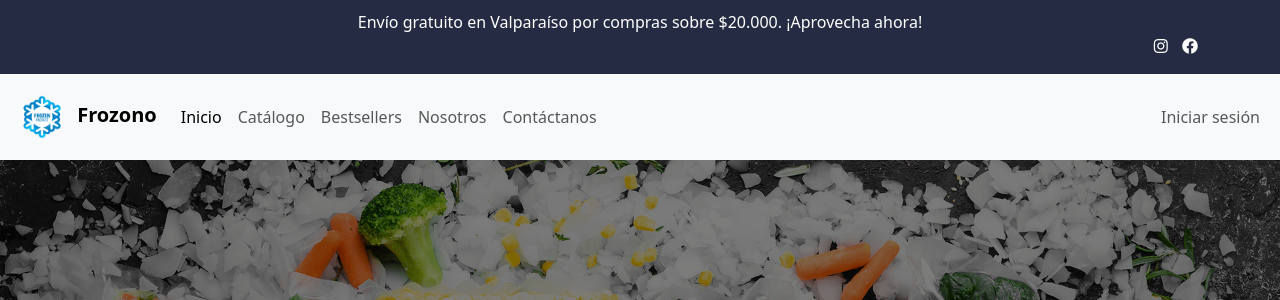
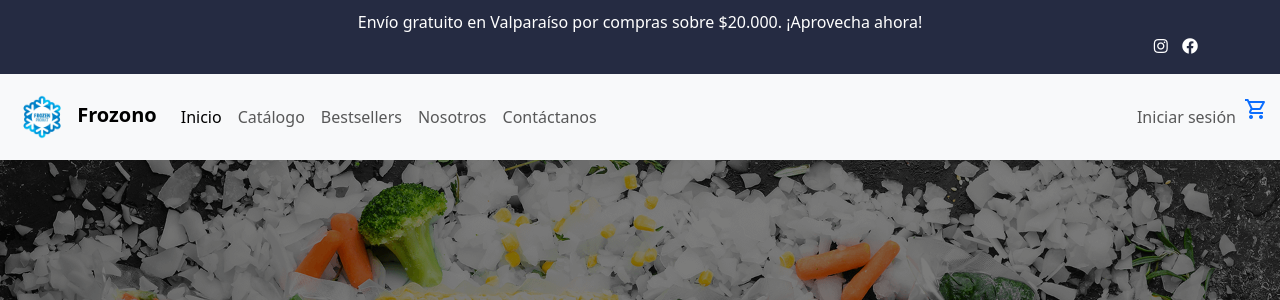
Before and after one commit to maricons/HuevotamaAppWeb, a Django app: page / in a window 1280 px wide. Shown: the top 300 px of the page. Run offline with Django 4.2, Linux system fonts and the light colour scheme; some libraries are stand-ins or nearby versions.

Commit message:
home fixed

```diff
--- a/frozono/app/static/css/estilos.css
+++ b/frozono/app/static/css/estilos.css
@@ -214,3 +214,17 @@ footer a{
         font-weight: 500; /* Peso de la fuente */
 
 }
+
+a:hover,
+a:focus{
+
+    cursor: pointer !important;
+}
+
+.material-symbols-outlined {
+  font-variation-settings:
+  'FILL' 0,
+  'wght' 400,
+  'GRAD' 0,
+  'opsz' 24
+}
--- a/frozono/app/templates/app/home.html
+++ b/frozono/app/templates/app/home.html
@@ -13,6 +13,7 @@
   <link rel="preconnect" href="https://fonts.googleapis.com">
   <link rel="preconnect" href="https://fonts.gstatic.com" crossorigin>
   <link href="https://fonts.googleapis.com/css2?family=Montserrat:ital,wght@0,537;1,537&display=swap" rel="stylesheet">
+  <link rel="stylesheet" href="https://fonts.googleapis.com/css2?family=Material+Symbols+Outlined:opsz,wght,FILL,GRAD@20..48,100..700,0..1,-50..200" />
 
 
   <title>Congelados | Frozono.cl </title>
@@ -70,7 +71,12 @@
           <li class="nav-item">
             <a id="abrirModal" class="nav-link">Iniciar sesión</a>
           </li>
-        </ul>
+        <li>
+          <a href="{% url 'aboutus' %}">
+          <span class="material-symbols-outlined">
+          shopping_cart
+          </span></li>
+        </a>
       </div>
     </div>
   </nav>
@@ -242,7 +248,7 @@
           <br>
 
           <button type="submit" class="btn btn-primary">Iniciar Sesión</button>
-          <a href="{%url 'registro' %}">¿No tienes cuenta aún? Regístrate</a>
+          <p>¿No tienes cuenta aún? | <a href="{% url 'registro' %}">Regístrate</a></p>
 
         </form>
       </div>
```
